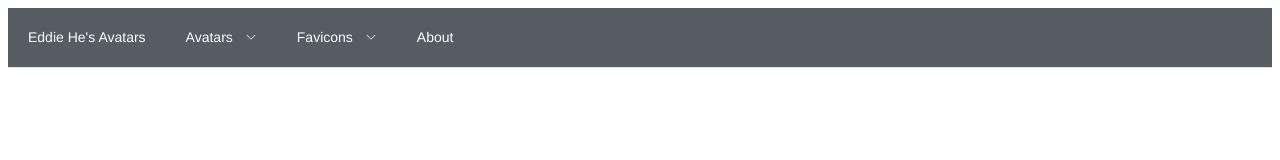
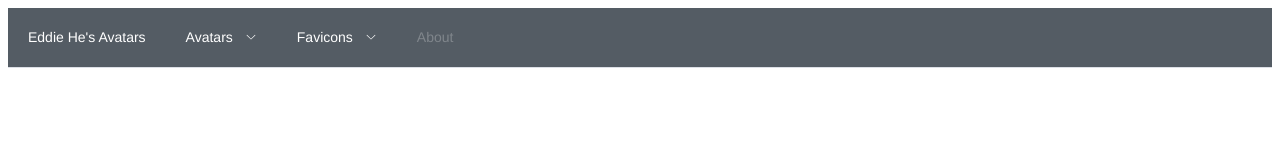
Before and after one commit to eddiehe49/profile-pictures-vue-element-plus, a Vue app: page /about in a window 1280 px wide. Shown: the top 160 px of the page. Built offline with nearby package versions, Linux system fonts and the light colour scheme.

Commit message:
Handle el-menu-item disabled

```diff
--- a/src/App.vue
+++ b/src/App.vue
@@ -20,7 +20,9 @@
         @click="openSelfWebsite('https://eddiehe-avatars-darkmode.vercel.app/')"
         >DarkMode</el-menu-item
       >
-      <el-menu-item index="2-2" :disabled="activeIndex2 === '/' ? true : false"
+      <el-menu-item
+        index="2-2"
+        :disabled="this.$route.path === '/' ? true : false"
         >LightMode</el-menu-item
       >
       <el-sub-menu index="2-3">
@@ -70,7 +72,10 @@
         >
       </el-sub-menu>
     </el-sub-menu>
-    <el-menu-item index="/about" @click="routerPush('/about')"
+    <el-menu-item
+      index="/about"
+      @click="routerPush('/about')"
+      :disabled="this.$route.path === '/about' ? true : false"
       >About</el-menu-item
     >
   </el-menu>
--- a/src/views/AboutView.vue
+++ b/src/views/AboutView.vue
@@ -20,7 +20,7 @@
         </li>
         <li>
           <a
-            href="http://jsonplaceholder.typicode.com/"
+            href="https://jsonplaceholder.typicode.com/"
             target="_blank"
             rel="noopener noreferrer"
             >JSONPLaceholder</a
```
